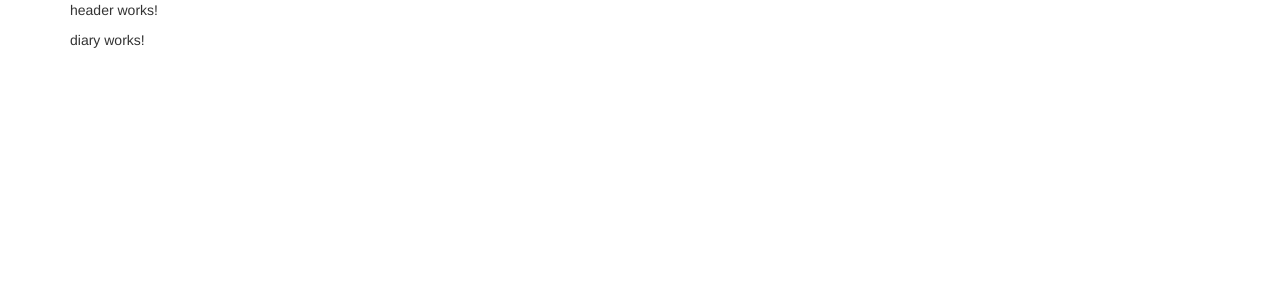
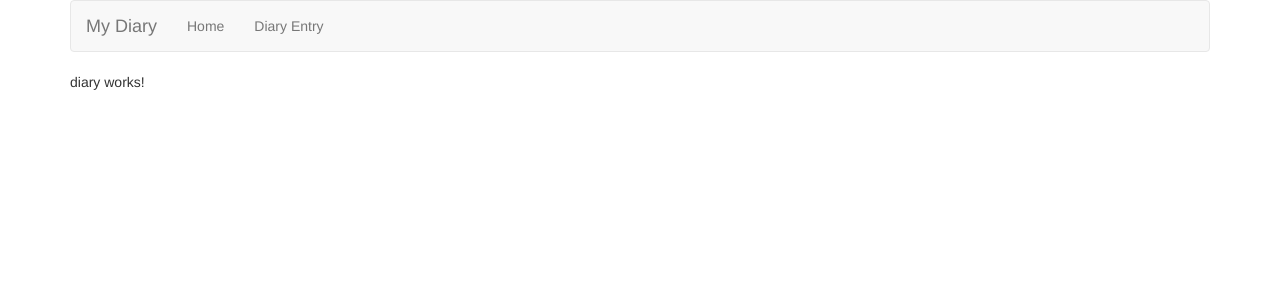
Before and after one commit to Bravo1B9/am-mean-tutorial, an Angular app in the folder my-diary/: page / in a window 1280 px wide. Shown: the top 300 px of the page. Built offline with nearby package versions, Linux system fonts and the light colour scheme.

Commit message:
Navbar styling setup

```diff
--- a/my-diary/src/app/app-routing.module.ts
+++ b/my-diary/src/app/app-routing.module.ts
@@ -1,7 +1,10 @@
 import { NgModule } from '@angular/core';
 import { RouterModule, Routes } from '@angular/router';
+import { DiaryComponent } from './diary/diary.component';
 
-const routes: Routes = [];
+const routes: Routes = [
+  { path: "", component: DiaryComponent }
+];
 
 @NgModule({
   imports: [RouterModule.forRoot(routes)],
--- a/my-diary/src/app/app.component.html
+++ b/my-diary/src/app/app.component.html
@@ -1,4 +1,4 @@
 <div class="container">
   <app-header></app-header>
-  <app-diary></app-diary>
+  <router-outlet></router-outlet>
 </div>
--- a/my-diary/src/app/header/header.component.html
+++ b/my-diary/src/app/header/header.component.html
@@ -1 +1,9 @@
-<p>header works!</p>
+<div class="navbar navbar-default">
+  <div class="navbar-header">
+    <a class="navbar-brand">My Diary</a>
+  </div>
+  <ul class="nav navbar-nav">
+    <li><a>Home</a></li>
+    <li><a>Diary Entry</a></li>
+  </ul>
+</div>
```
